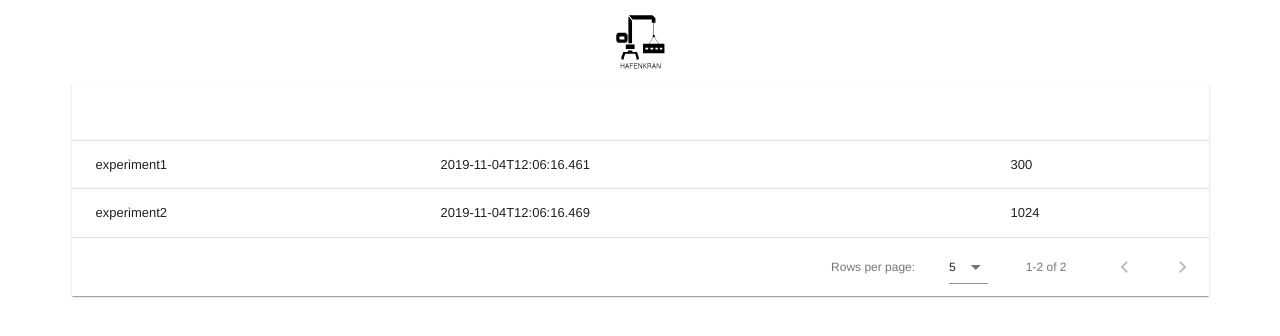
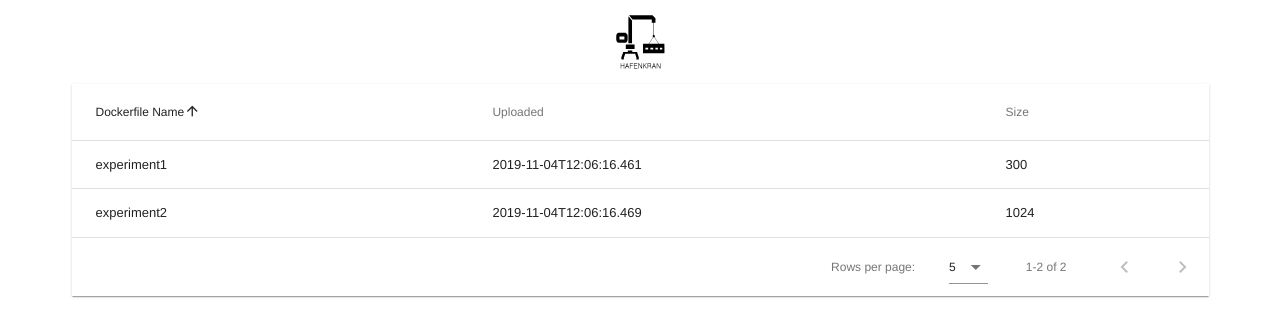
Before and after one commit to cormensratio/hafenkran-client, a Vue app: page /UploadedDockerfilesPage in a window 1280 px wide. Shown: the top 336 px of the page. Built offline with nearby package versions, Linux system fonts and the light colour scheme.

Commit message:
EPDS02-31 Table headers now displaying correctly.

```diff
--- a/src/components/views/UploadedDockerfilesPage.vue
+++ b/src/components/views/UploadedDockerfilesPage.vue
@@ -30,6 +30,20 @@ export default {
     ...mapGetters(['experiments']),
     ...mapGetters(['experimentsMock']),
   },
+  data() {
+    return {
+      headers: [
+        {
+          text: 'Dockerfile Name',
+          align: 'left',
+          sortable: true,
+          value: 'name',
+        },
+        { text: 'Uploaded', value: 'uploadDate', sortable: true },
+        { text: 'Size', value: 'size', sortable: true },
+      ],
+    };
+  },
 };
 </script>
 
```
